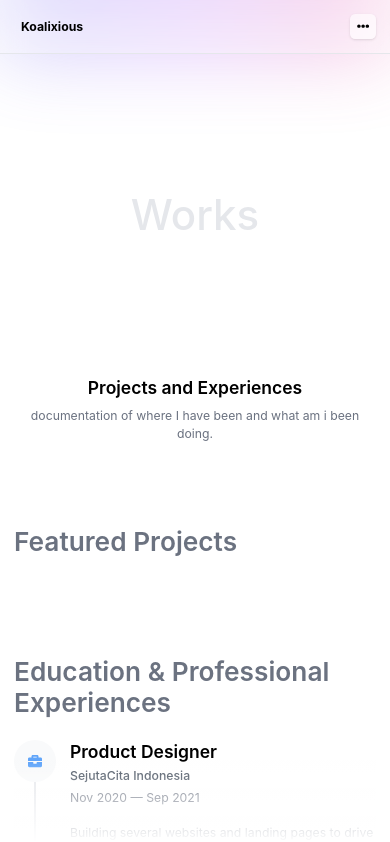
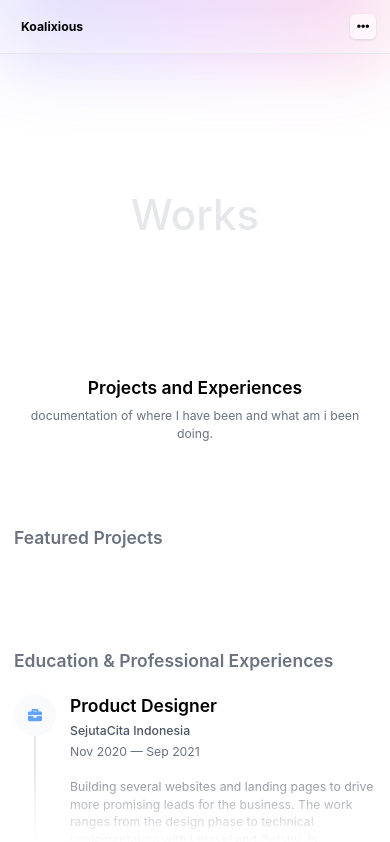
Before and after one commit to koalicioous/koalixious, a Next.js app: page /works in a window 390 px wide. Shown: the top 842 px of the page. Built offline with nearby package versions, Linux system fonts and the light colour scheme.

Commit message:
experience font size

```diff
--- a/components/works/experiences.tsx
+++ b/components/works/experiences.tsx
@@ -38,7 +38,7 @@ const EXPERIENCES = [
 export default function Experiences(){
     return (
         <section className="mt-16 max-w-5xl mx-auto bg-white pt-12">
-            <h1 className='text-3xl font-semibold text-gray-500 mb-6'>Education &amp; Professional Experiences</h1>
+            <h1 className='text-xl md:text-3xl font-semibold text-gray-500 mb-6'>Education &amp; Professional Experiences</h1>
             <ul>
                 {
                     EXPERIENCES.map((item, index) => {
--- a/components/works/projects.tsx
+++ b/components/works/projects.tsx
@@ -1,7 +1,7 @@
 export default function Projects(){
     return (
         <section className="mt-12 max-w-5xl mx-auto bg-white pt-12">
-            <h1 className='text-3xl font-semibold text-gray-500 mb-6'>Featured Projects</h1>
+            <h1 className='text-xl md:text-3xl font-semibold text-gray-500 mb-6'>Featured Projects</h1>
 
         </section>
     )
```
